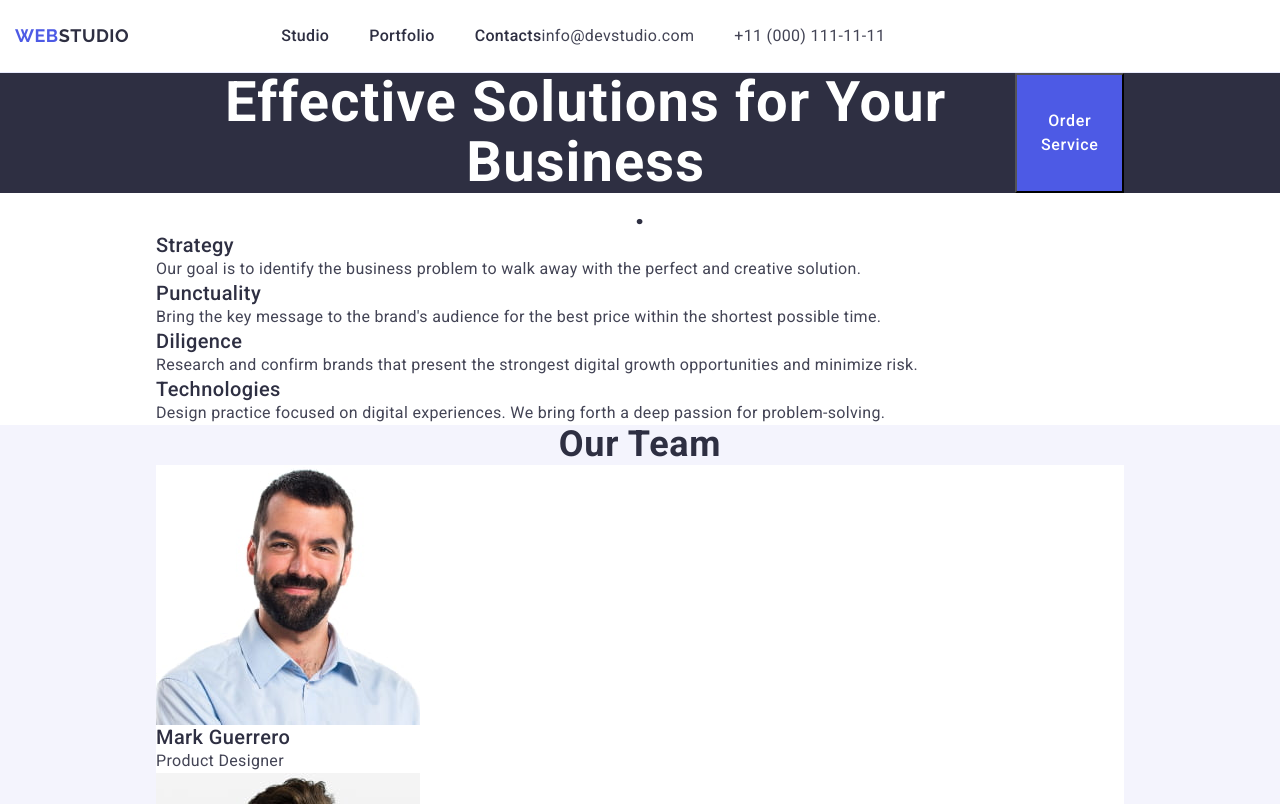
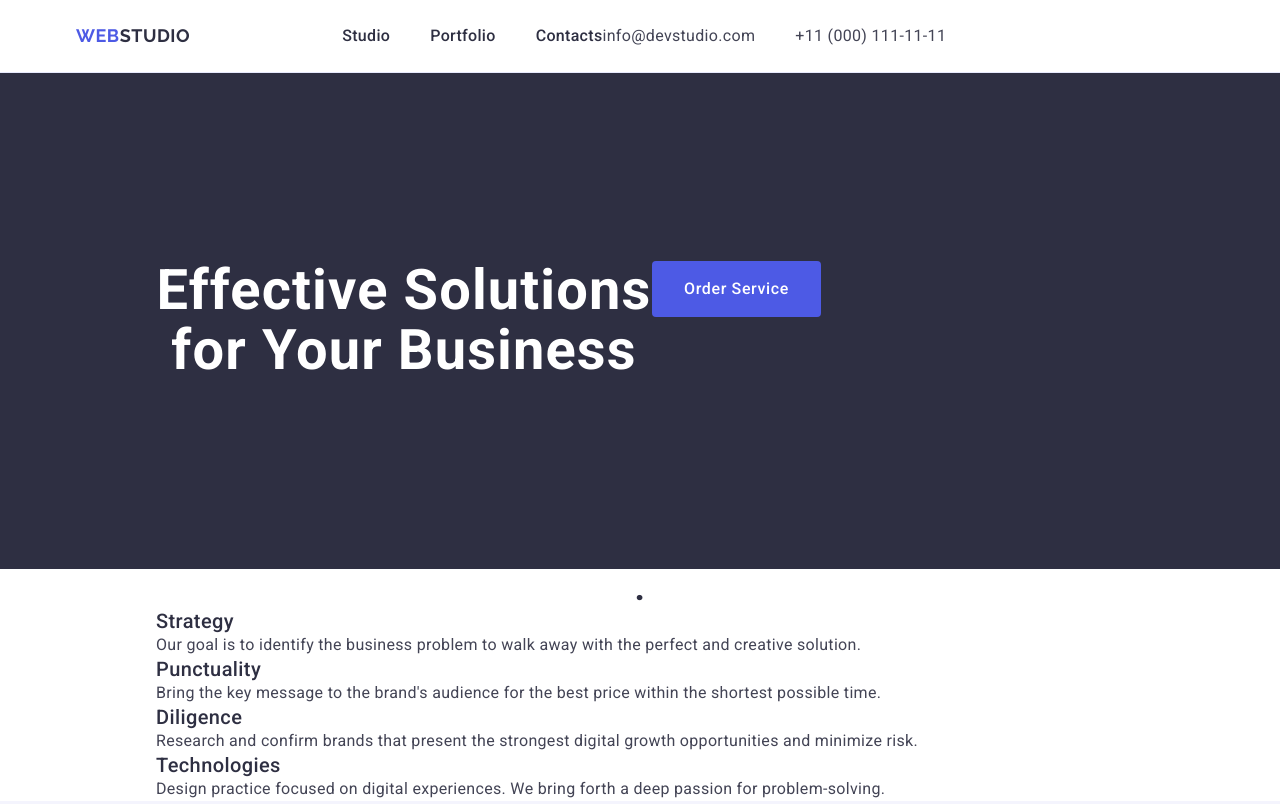
Before and after one commit to Rksiiozz/goit-markup-hw-03, a plain HTML site: page index.html in a window 1280 px wide. Shown: the top 804 px of the page. Drawn offline with nearby package versions, Linux system fonts and the light colour scheme.

Commit message:
fix first section

```diff
--- a/css/style.css
+++ b/css/style.css
@@ -56,7 +56,7 @@ h2 {
     max-width: 1158px;
     padding-left: 15px;
     padding-right: 15px;
-
+    margin: 0 auto;
 }
 
 .site-nav {
@@ -114,6 +114,7 @@ h2 {
 
 .section-one {
     background-color: #2e2f42;
+    padding: 188px 0;
 }
 
 .section-one .container {
@@ -124,6 +125,10 @@ h2 {
     font-family: "Roboto", sans-serif;
     font-weight: 500;
     font-size: 16px;
+    min-width: 169px;
+    height: 56px;
+    border: none;
+    border-radius: 4px;
 
     line-height: 150%;
     letter-spacing: 0.04em;
@@ -215,6 +220,8 @@ h2 {
     letter-spacing: 0.02em;
     text-align: center;
     color: #fff;
+
+    max-width: 496px;
 }
 
 .logo {
```
